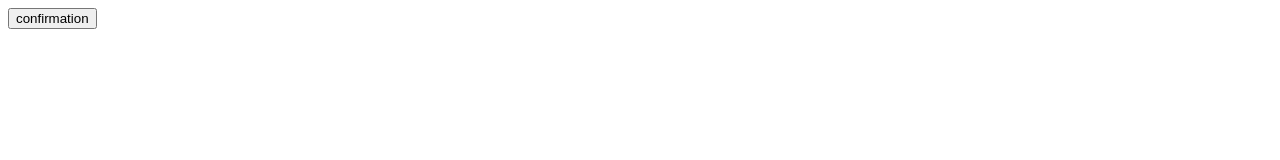
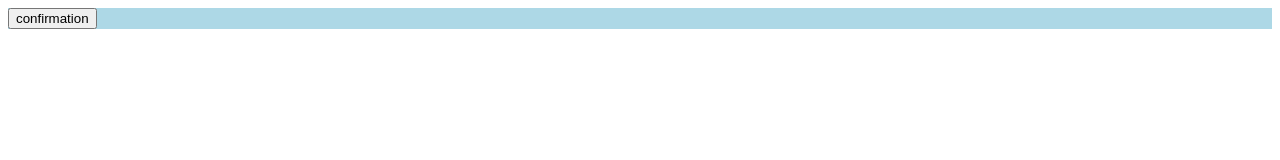
Before and after one commit to varareandarius/general, a plain HTML site: page something.html in a window 1280 px wide. Drawn offline with Linux system fonts and the light colour scheme.

Commit message:
Add stylesheet and update something.html

```diff
--- /dev/null
+++ b/main.css
@@ -0,0 +1,3 @@
+.main-wrapper {
+    background-color: lightblue;
+}
--- a/something.html
+++ b/something.html
@@ -4,6 +4,7 @@
     <meta charset="UTF-8">
     <meta name="viewport" content="width=device-width, initial-scale=1.0">
     <title>Document</title>
+    <link rel="stylesheet" href="main.css">
 </head>
 <body>
     <div class="main-wrapper"><button class="confirm">confirmation</button></div>
```
